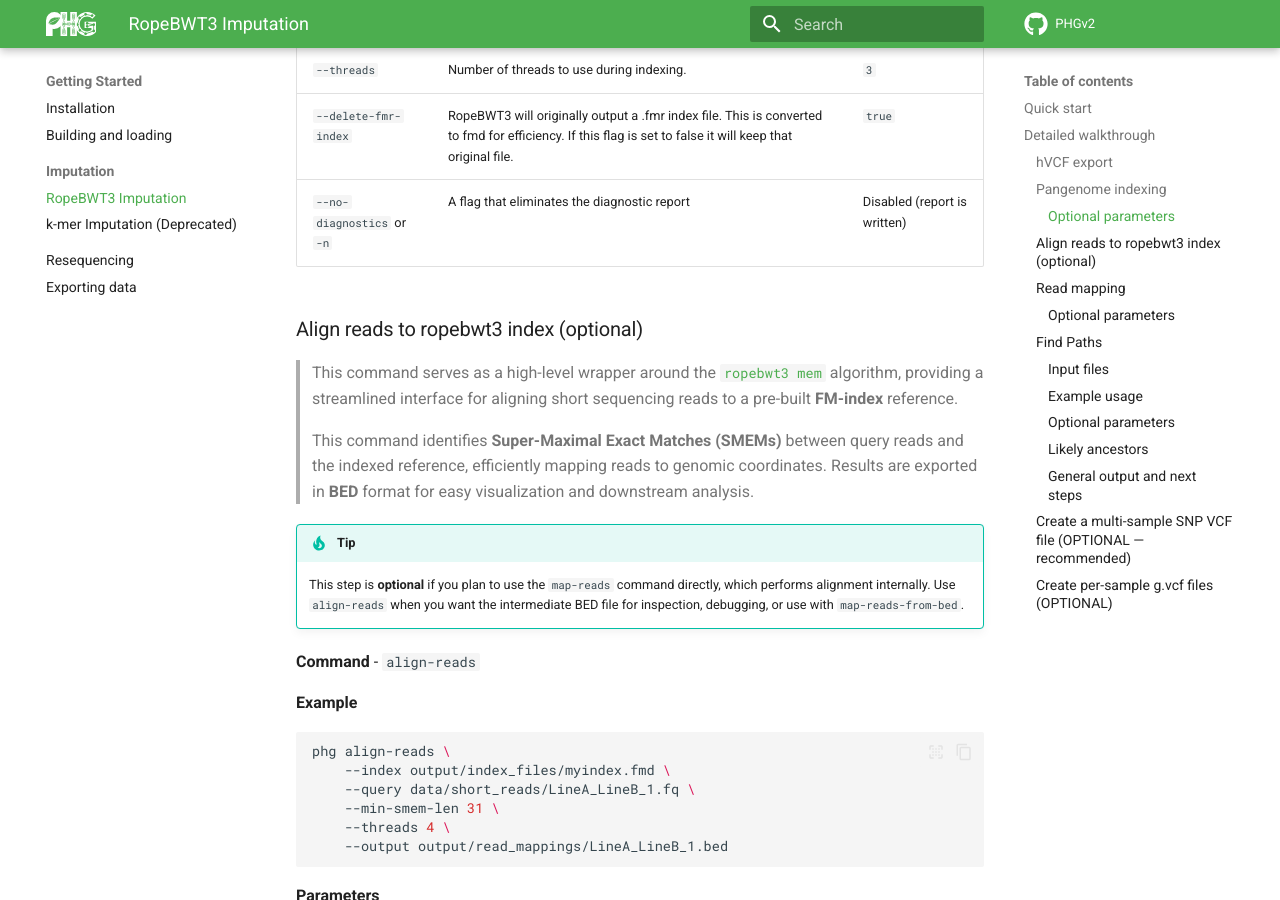
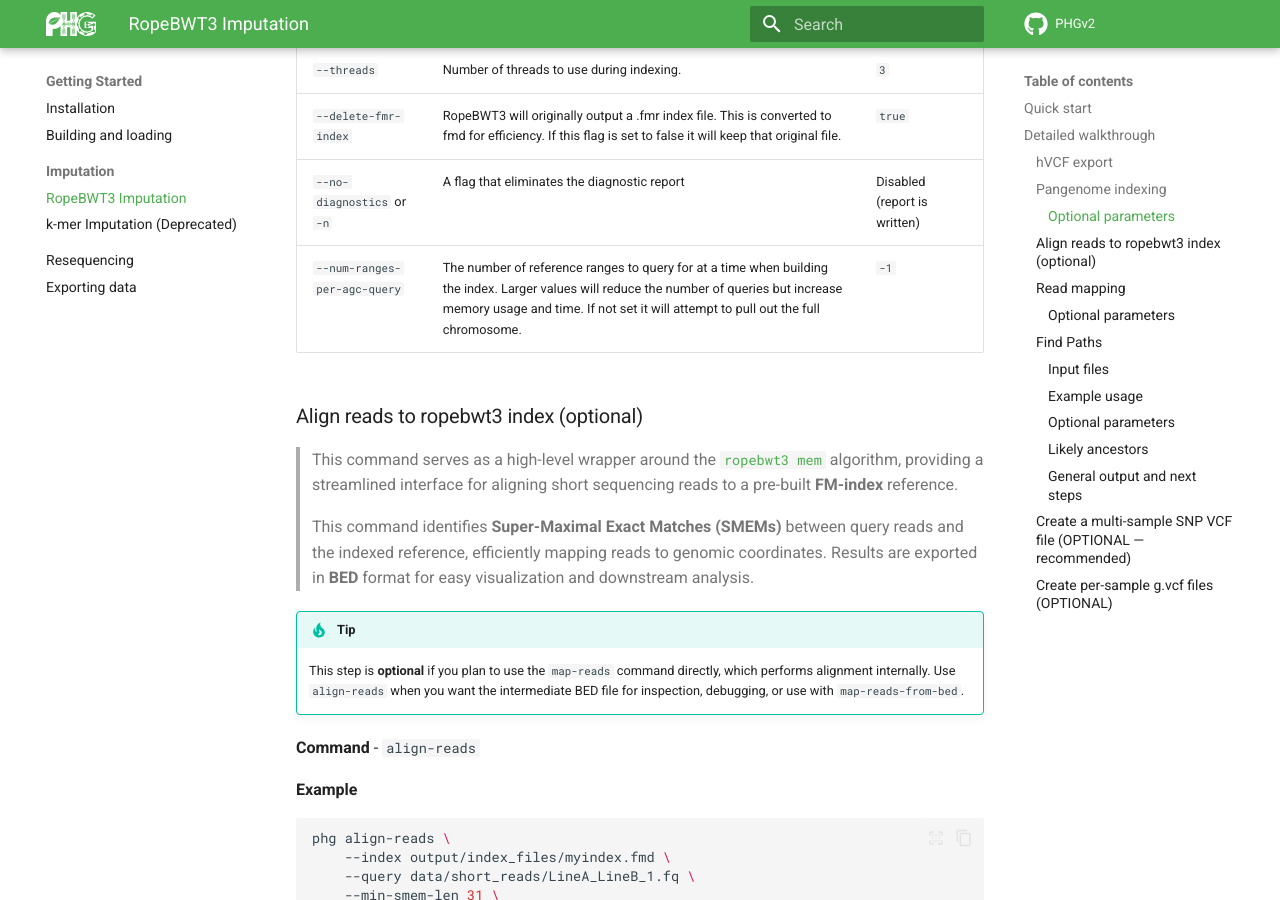
Before and after one commit to maize-genetics/phg_v2, an MkDocs documentation site: the page built from docs/imputation_ropebwt.md, in a window 1280 px wide and 900 px high, scrolled down 5974 px. Built offline with MkDocs 1.6.1 and Material for MkDocs 9.7.7, drawn with Linux system fonts in a browser that asks for light colours; comment, search, counter and statistics services are not loaded.

Commit message:
Updating documentation

```diff
--- a/docs/imputation_ropebwt.md
+++ b/docs/imputation_ropebwt.md
@@ -290,11 +290,12 @@ phg_v2_example/
 In addition to `--index-file`, this command can take other optional
 parameters:
 
-| Parameter name             | Description                                                                                                                                                                 | Default value                             |
-|----------------------------|-----------------------------------------------------------------------------------------------------------------------------------------------------------------------------|-------------------------------------------|
-| `--threads`                | Number of threads to use during indexing.                                                                                                                                   | `3`                                       |
-| `--delete-fmr-index`       | RopeBWT3 will originally output a .fmr index file.  This is converted to fmd for efficiency.  If this flag is set to false it will keep that original file.                 | `true`                                     |
-| `--no-diagnostics` or `-n` | A flag that eliminates the diagnostic report                                                                                                                                | Disabled (report is written)              |
+| Parameter name             | Description                                                                                                                                                                                                                     | Default value                |
+|----------------------------|---------------------------------------------------------------------------------------------------------------------------------------------------------------------------------------------------------------------------------|------------------------------|
+| `--threads`                | Number of threads to use during indexing.                                                                                                                                                                                       | `3`                          |
+| `--delete-fmr-index`       | RopeBWT3 will originally output a .fmr index file.  This is converted to fmd for efficiency.  If this flag is set to false it will keep that original file.                                                                     | `true`                       |
+| `--no-diagnostics` or `-n` | A flag that eliminates the diagnostic report                                                                                                                                                                                    | Disabled (report is written) |
+| `--num-ranges-per-agc-query` | The number of reference ranges to query for at a time when building the index.  Larger values will reduce the number of queries but increase memory usage and time. If not set it will attempt to pull out the full chromosome. | `-1`                         |
 
 
 ### Align reads to ropebwt3 index (optional)
```
